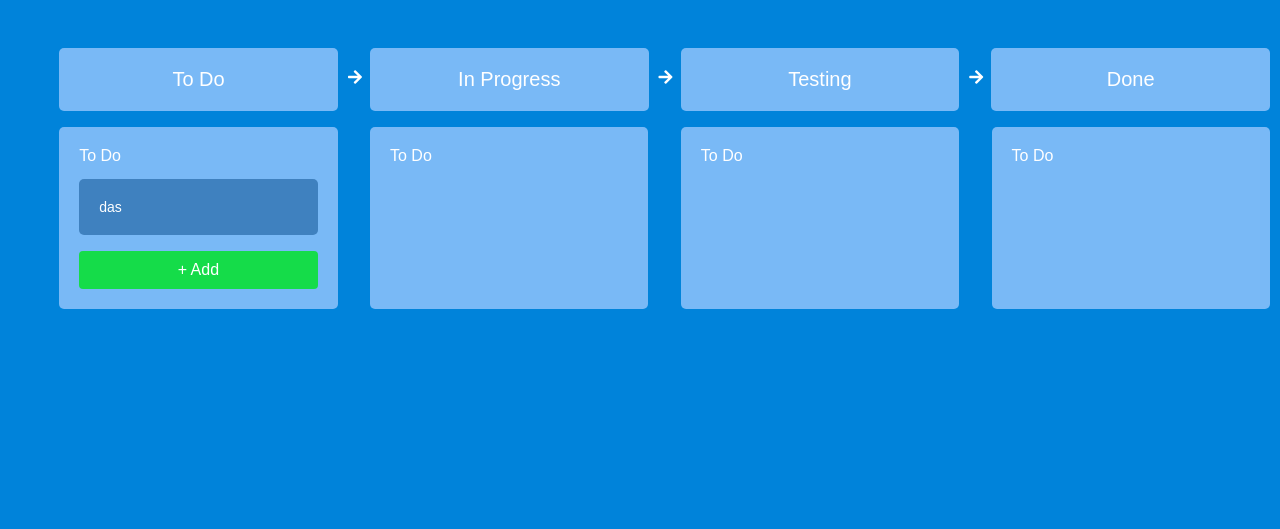
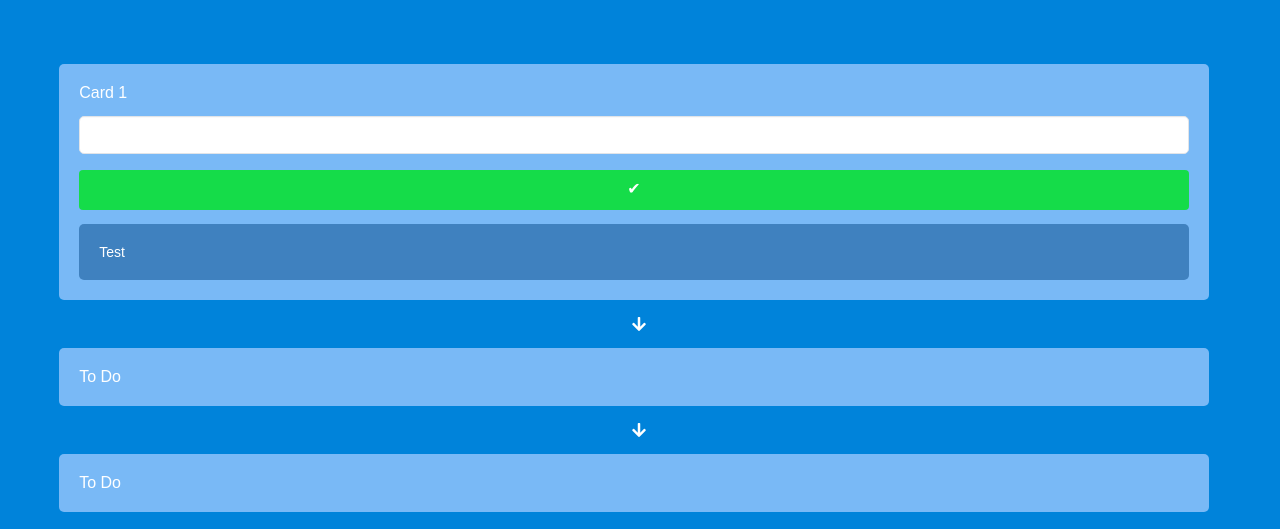
Before and after one commit to EdrisaJobe/ombroo, a Django app: page /workspace/ in a window 1280 px wide. Shown: the part 80-609 px from the top of the page. Run offline with Django 3.2, Linux system fonts and the light colour scheme; a user stored in the database is signed in; some libraries are stand-ins or nearby versions; some web fonts are replaced.

Commit message:
workspace update

```diff
--- a/app/views.py
+++ b/app/views.py
@@ -5,7 +5,13 @@
 # Create your views here.
 def home(request):
 
-    return render(request, 'pages/home.html')
+    task = "Test task"
+
+    if request.method == 'POST':
+
+        task = request.POST.get('task', task)
+
+    return render(request, 'pages/home.html', {'task':task})
 
 # Workspace
 @login_required
@@ -16,7 +22,7 @@
 
 # Registration
 def register(request):
-    if request.method == "POST":
+    if request.method == 'POST':
         form = RegisterForm(request.POST)
 
         if form.is_valid():
--- a/static/css/workspace.css
+++ b/static/css/workspace.css
@@ -56,9 +56,33 @@
   margin-right: 1.4em;
 }
 
+/*Input*/
+button:nth-child(3){
+  padding-bottom: 0.5em;
+}
+input:nth-child(2){
+  width: 274px;
+}
+input {
+  padding: 8px 12px;
+  font-size: 14px;
+  line-height: 20px;
+  color: #24292e;
+  vertical-align: middle;
+  background-color: #ffffff;
+  border: 1px solid #e1e4e8;
+  border-radius: 5px;
+  outline: none;
+  box-shadow: rgba(225, 228, 232, 0.2) 0px 1px 0px 0px inset;
+}
+input:focus {
+  border-color: #0366d6;
+  outline: none;
+  box-shadow: rgba(3, 102, 214, 0.3) 0px 0px 0px 3px;
+}
+
 /*Button*/
 button {
-  width: 100%;
   margin-top: 1em;
   cursor: pointer;
   outline: 0;
@@ -82,7 +106,17 @@
 }
 
 /* Media query for screen width 770px or less */
-@media (max-width: 800px) {
+@media (max-width: 1597px) {
+
+  input:nth-child(2){
+    margin-top: 1em;
+  }
+  input:nth-child(2),
+  button:nth-child(3){
+    width: 100%;
+  }
+}
+@media (max-width: 1300px) {
   .arrow-container2 {
     display: flex;
     margin-top: 1em;
--- a/templates/pages/workspace.html
+++ b/templates/pages/workspace.html
@@ -44,11 +44,19 @@
 
   <!-- Input Container 1 -->
   <div class="vertical-container">
-      <p>To Do</p>
+    <form method="POST" action="{% url 'workspace' %}">
+      {% csrf_token %}
       <div class="vertical-container2">
-        <div class="vertical-container3">das</div>
-        <button>+ Add</button>
+
+        <p>Card 1</p>
+        <input type="text" name="task" value="{{ task }}" maxlength="10">
+        <button>✔</button>
+        <p class="vertical-container3">
+          Test
+        </p>
+
       </div>
+    </form>
   </div>
 
   <span class="empty-container"></span>
```
Also changed, not shown: db.sqlite3.
